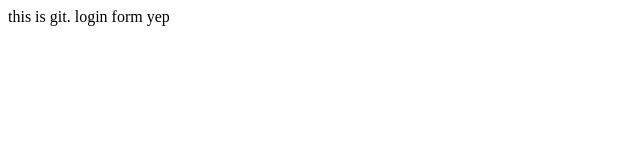
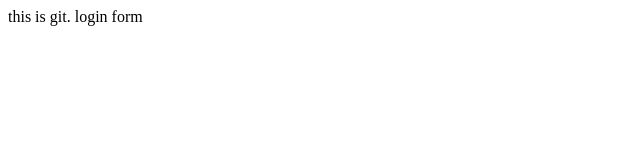
Before and after one commit to joe-leong/homework, a plain HTML site: page index.html in a window 1280 px wide. Shown: the full height of the page, 0-640 px from the left. Drawn offline with Linux system fonts and the light colour scheme.

Commit message:
Update index.html

```diff
--- a/index.html
+++ b/index.html
@@ -6,6 +6,5 @@
 <body>
 	this is git.
 	login form
-	yep
 </body>
 </html>
```
